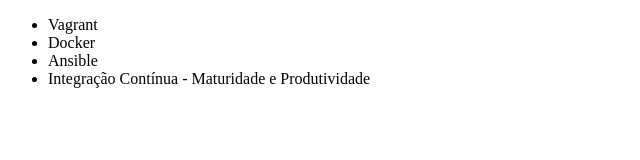
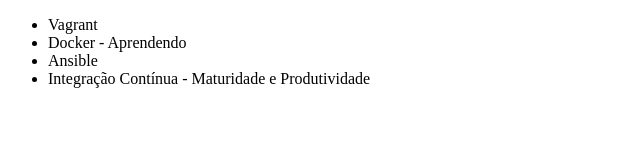
Before and after one commit to watanabe-alex/alura-git, a plain HTML site: page index.html in a window 1280 px wide. Shown: the full height of the page, 0-640 px from the left. Drawn offline with Linux system fonts and the light colour scheme.

Commit message:
ajustando nome curso Docker

```diff
--- a/index.html
+++ b/index.html
@@ -7,7 +7,7 @@
 <body>
     <ul>
         <li>Vagrant</li>
-        <li>Docker</li>
+        <li>Docker - Aprendendo</li>
         <li>Ansible</li>
         <li>Integração Contínua - Maturidade e Produtividade</li>
     </ul>
```
